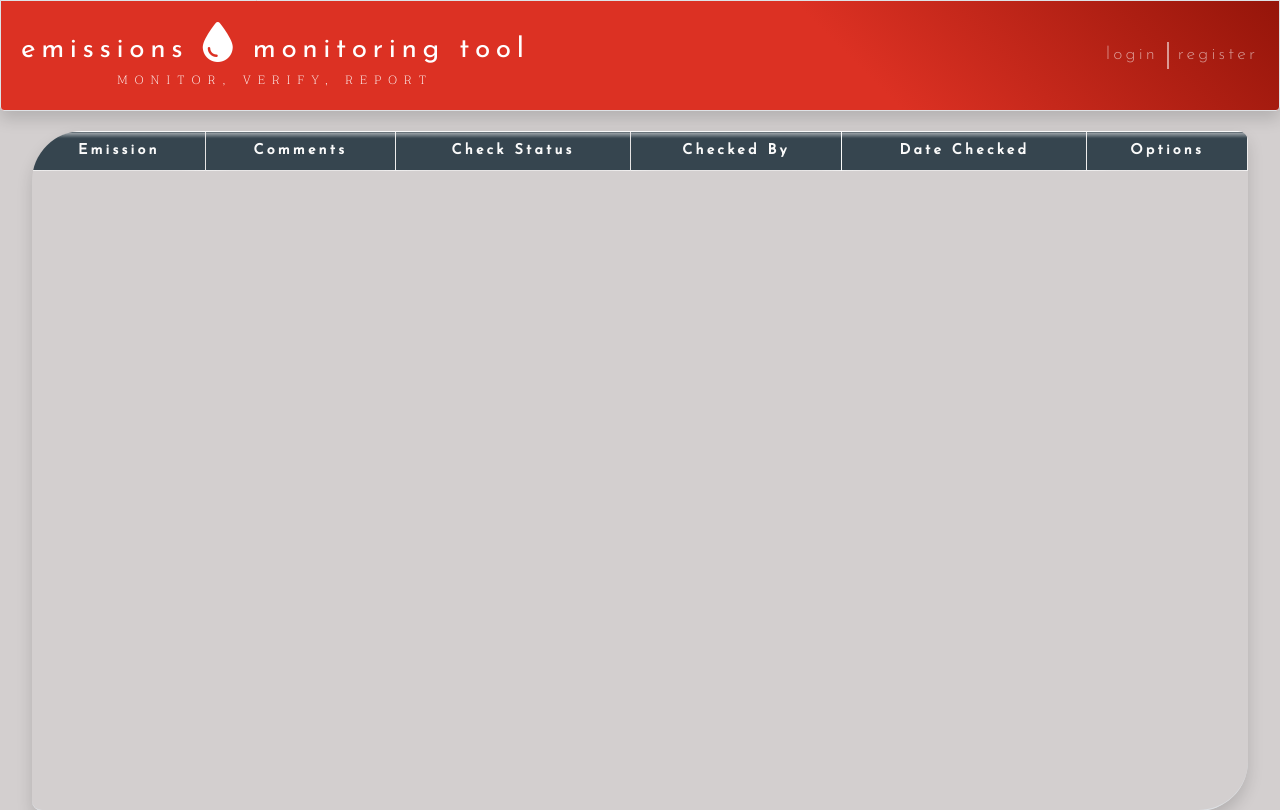
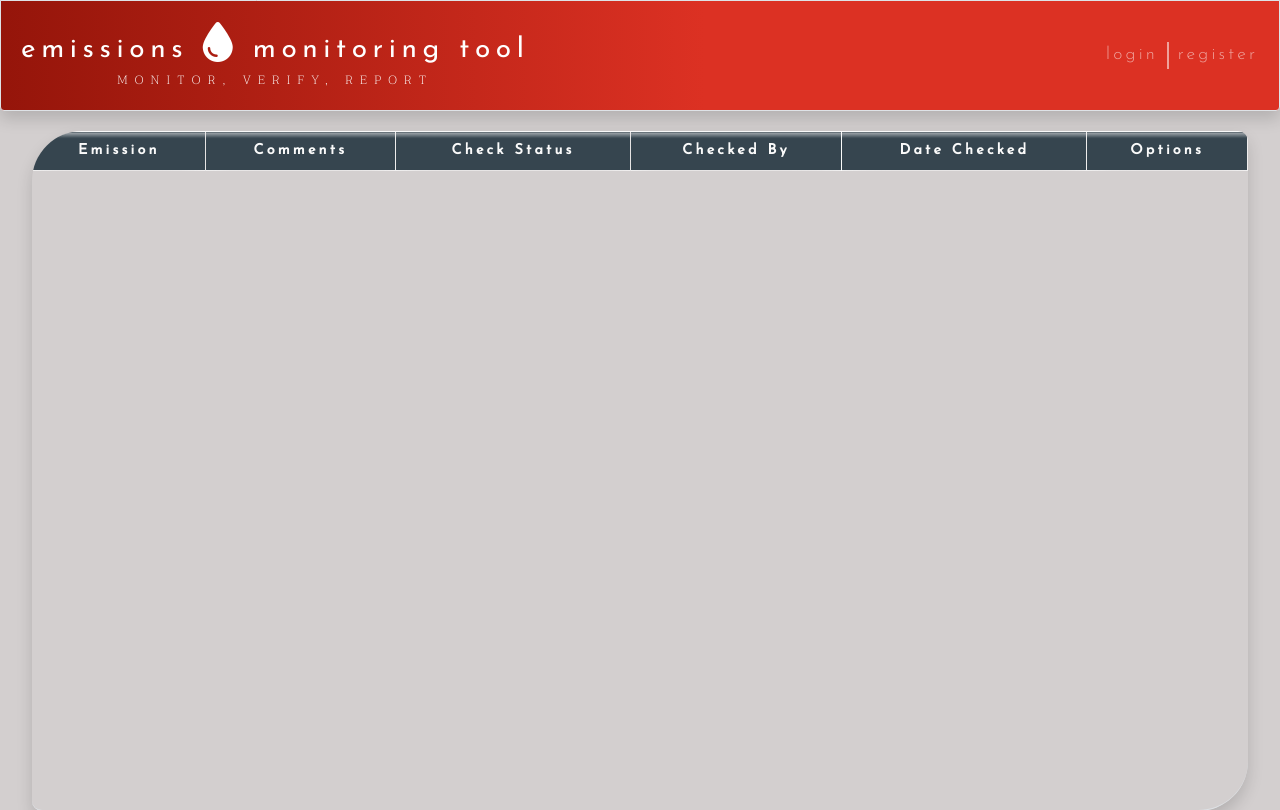
Before and after one commit to johnamdickson/portfolio-project-4, a Django app: page /emission_checks/ in a window 1280 px wide. Shown: the top 810 px of the page. Run offline with Django 3.2, Linux system fonts and the light colour scheme; data that the repository does not hold is empty; parts of the project's set-up code (start-up, migrations or seed data) failed here and were passed over; some libraries are stand-ins or nearby versions.

Commit message:
style: alter navbar gradient background

```diff
--- a/static/css/style.css
+++ b/static/css/style.css
@@ -13,8 +13,7 @@ https://stackoverflow.com/questions/50490814/how-to-change-bootstrap-primary-col
 https://cssgradient.io/#:~:text=A%20CSS%20linear%20gradient%20can,customize%20your%20gradient%20even%20further.
  */
  .nav-bg-gradient {
-    background-image: linear-gradient(45deg, #dc3123 0%,#dc3123 65%, #95150a 100%) ;
-
+    background-image: linear-gradient(270deg, #dc3123 0%,#dc3123 45%, #95150a 100%) ;
 }
 
 nav {
```
